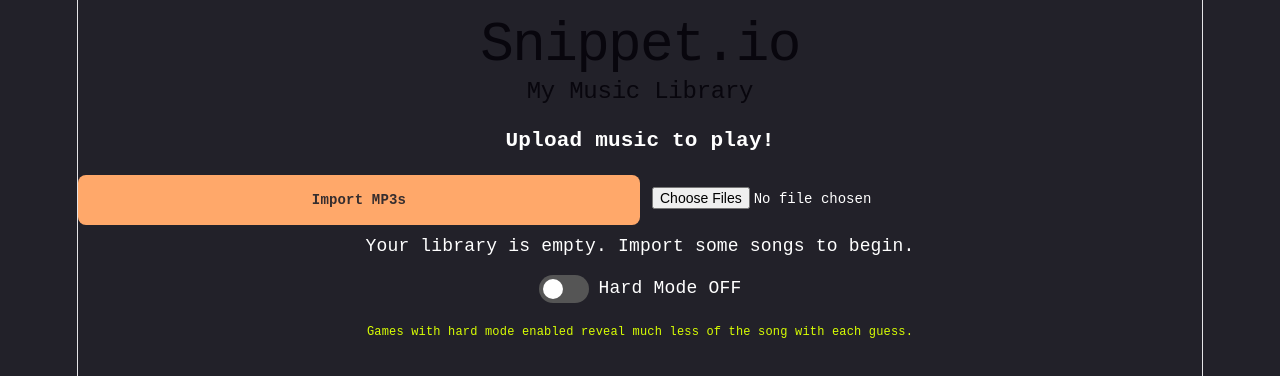
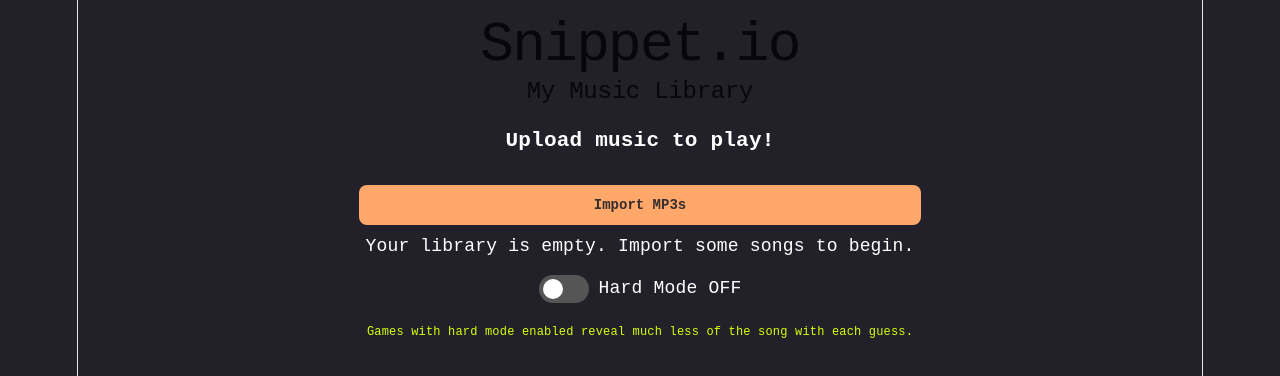
Before and after one commit to scruffypilot/snippet-io, a React app in the folder frontend/: page / in a window 1280 px wide. Shown: the top 376 px of the page. Built offline with nearby package versions, Linux system fonts and the light colour scheme; the HTML template or start-up script is replaced by a standard one.

Commit message:
adjusted frontend UI/UX to fit new uploading scheme

```diff
--- a/frontend/src/App.css
+++ b/frontend/src/App.css
@@ -230,15 +230,17 @@ input:disabled + .slider {
 
 .import-section {
   display: flex;
+  flex-direction:column;
   justify-content: center;
+  align-items:center;
   width: 100%;
   margin-top: 10px;
   cursor: pointer;
 }
 
 .import-button {
-  display: inline-block;
-  width: 50%;
+  display: flex;
+  width: 25%;
   padding: 12px;
   box-sizing: border-box;
 
@@ -256,6 +258,31 @@ input:disabled + .slider {
   transition: transform 0.1s, background 0.2s;
 }
 
+input[type="file"] {
+  display: none !important;
+}
+
+/* Container for the two import options */
+.import-options {
+  display: flex;
+  flex-direction: column;
+  align-items: center;
+  gap: 6px;
+  width: 100%;
+  margin-top: 8px;
+}
+
+/* Individual MP3 and folder buttons */
+.import-options button {
+  display: flex;
+  align-items:center;
+  width: 35%;
+  padding: 7px 10px;
+  margin-top: 0;
+  font-size: 12px;
+  border-radius: 6px;
+}
+
 .import-button:hover {
   background: #fc8733;
   transform: scale(1.02);
--- a/frontend/src/MusicLibrary.jsx
+++ b/frontend/src/MusicLibrary.jsx
@@ -1,5 +1,6 @@
 
 import { useEffect, useState } from "react";
+import { useRef } from "react";
 
 import {
   addAudioFiles,
@@ -11,6 +12,12 @@ export default function MusicLibrary() {
   const [tracks, setTracks] = useState([]);
   const [status, setStatus] = useState("Loading library...");
   const [loading, setLoading] = useState(true);
+
+  const fileInputRef = useRef(null);
+  const folderInputRef = useRef(null);
+  const [showImportOptions, setShowImportOptions] = useState(false);
+
+
 
   async function refreshLibrary() {
     const savedTracks = await getLibraryTracks();
@@ -99,9 +106,51 @@ export default function MusicLibrary() {
   <h2>My Music Library</h2>
   <h3>Upload music to play!</h3>
 
-  <label className="import-section">
-    <span className="import-button">Import MP3s</span>
+ <div className="import-section">
+  <button
+    type="button"
+    onClick={() => setShowImportOptions(!showImportOptions)}
+  >
+    Import MP3s
+  </button>
+
+  {showImportOptions && (
+    <div className="import-options">
+      <button
+        type="button"
+        onClick={() => {
+          fileInputRef.current?.click();
+          setShowImportOptions(false);
+        }}
+      >
+        Import Individual MP3s
+      </button>
+
+      <button
+        type="button"
+        onClick={() => {
+          folderInputRef.current?.click();
+          setShowImportOptions(false);
+        }}
+      >
+        Import a Folder
+      </button>
+    </div>
+  )}
+</div>
+{/* Individual MP3 files */}
 <input
+  ref={fileInputRef}
+  type="file"
+  accept=".mp3,audio/mpeg"
+  multiple
+  onChange={handleImport}
+  hidden
+/>
+
+{/* Folder containing MP3 files */}
+<input
+  ref={folderInputRef}
   type="file"
   accept=".mp3,audio/mpeg"
   multiple
@@ -109,7 +158,6 @@ export default function MusicLibrary() {
   onChange={handleImport}
   hidden
 />
-  </label>
 </section>
 
       <p role="status" aria-live="polite">
```
Lines whose indentation alone changed are shown as unchanged.
